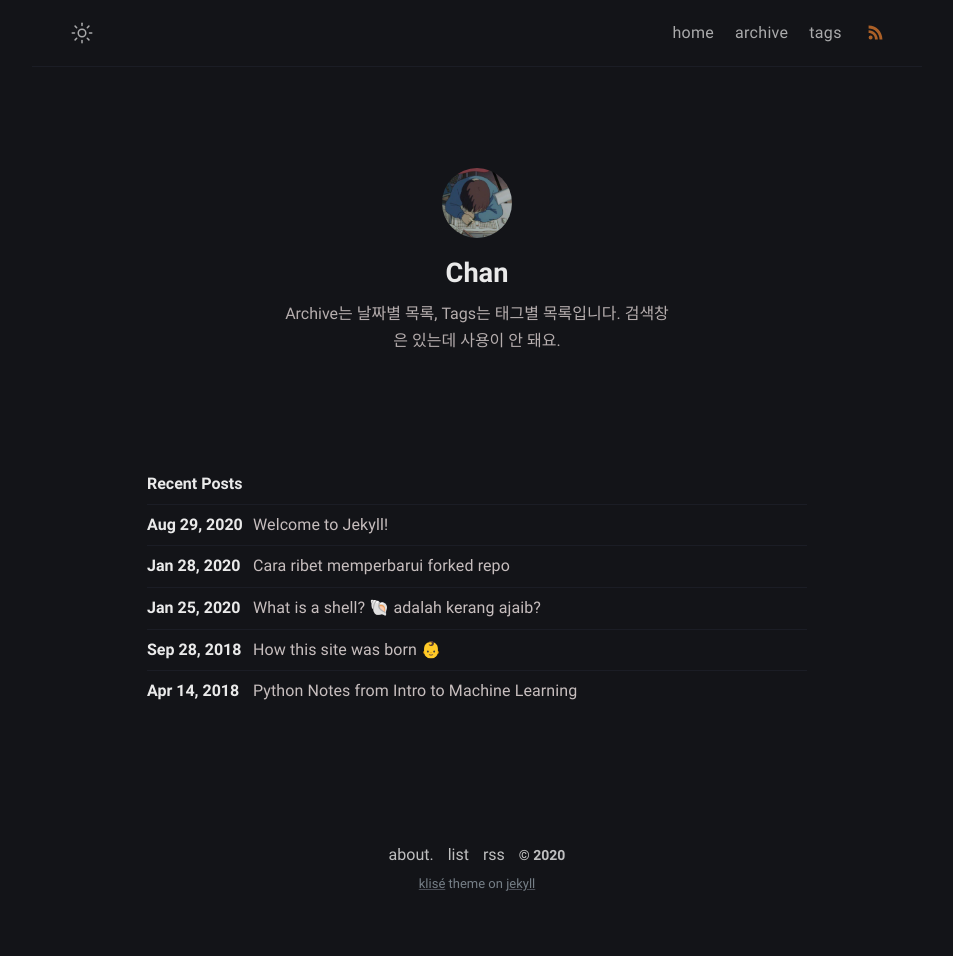
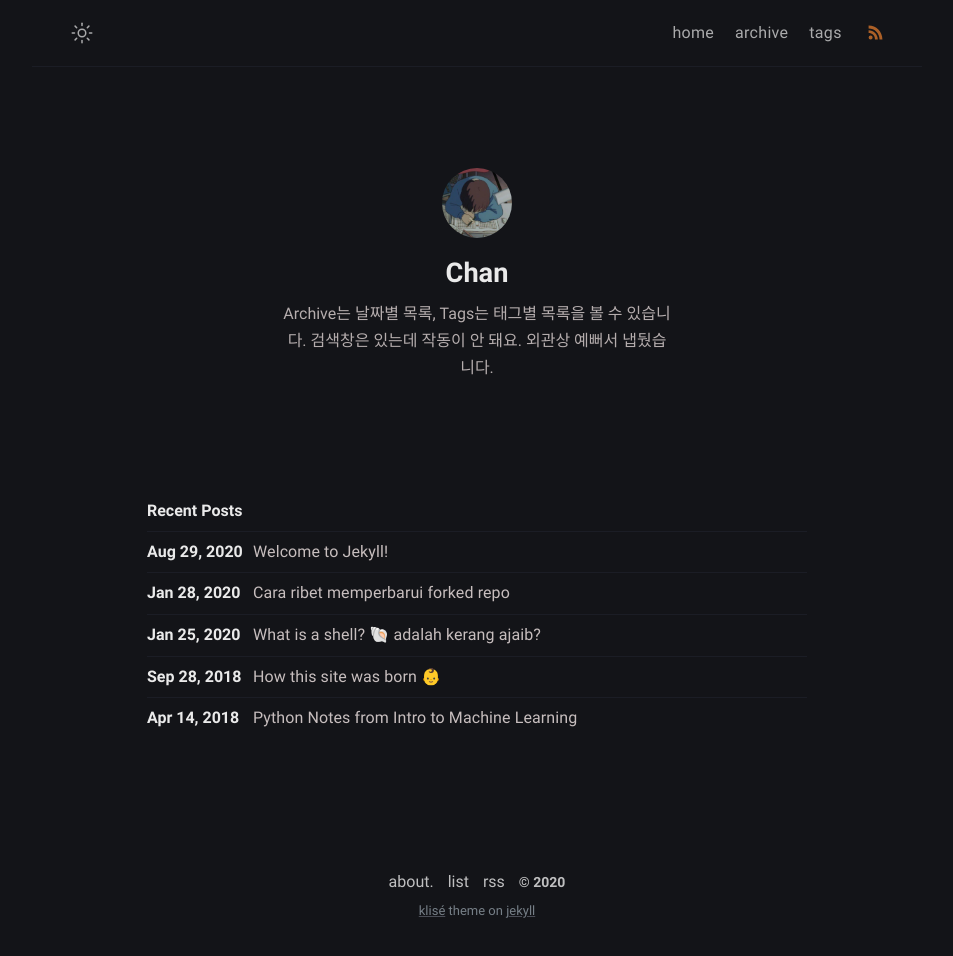
Before and after one commit to iwdstry/yeieje, a Jekyll site: the page built from index.md, in a window 1280 px wide. Shown: the whole page, without its empty margins (163-1116 px from the left). Built offline with Jekyll 4.4.1, drawn with Linux system fonts in a browser that asks for light colours; before the commit the page ends 929 px from its top, so only the background shows below that.

Commit message:
Create _config.yml

```diff
--- a/_config.yml
+++ b/_config.yml
@@ -10,7 +10,7 @@ mode: dark # default theme "dark" | "light"
 # Profile settings
 author:
   name: Chan # author name
-  bio:  Archive는 날짜별 목록, Tags는 태그별 목록입니다. 검색창은 있는데 사용이 안 돼요. # tell to the world
+  bio:  Archive는 날짜별 목록, Tags는 태그별 목록을 볼 수 있습니다. 검색창은 있는데 작동이 안 돼요. 외관상 예뻐서 냅뒀습니다. # tell to the world
   username: yeieje # general username
   github: github_yeieje # github username
   twitter: twitter_yeieje # twitter username
```
